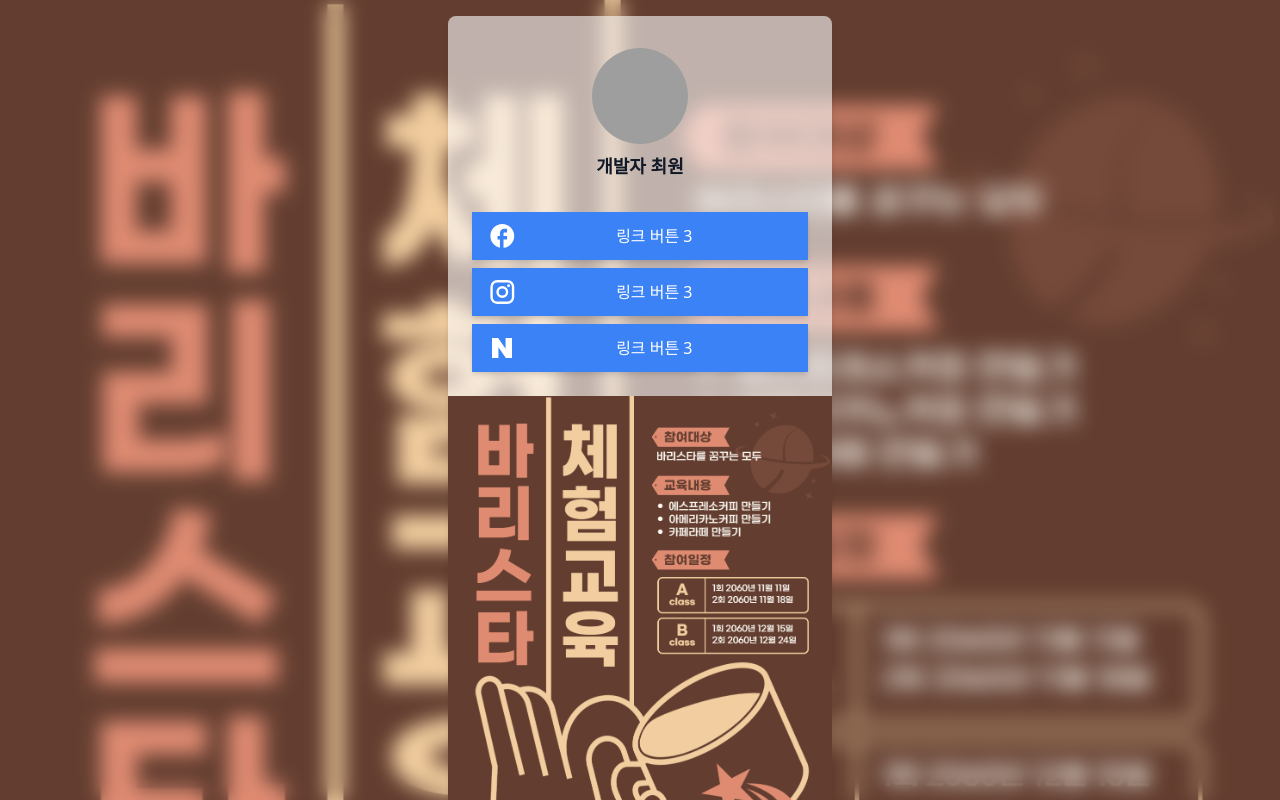
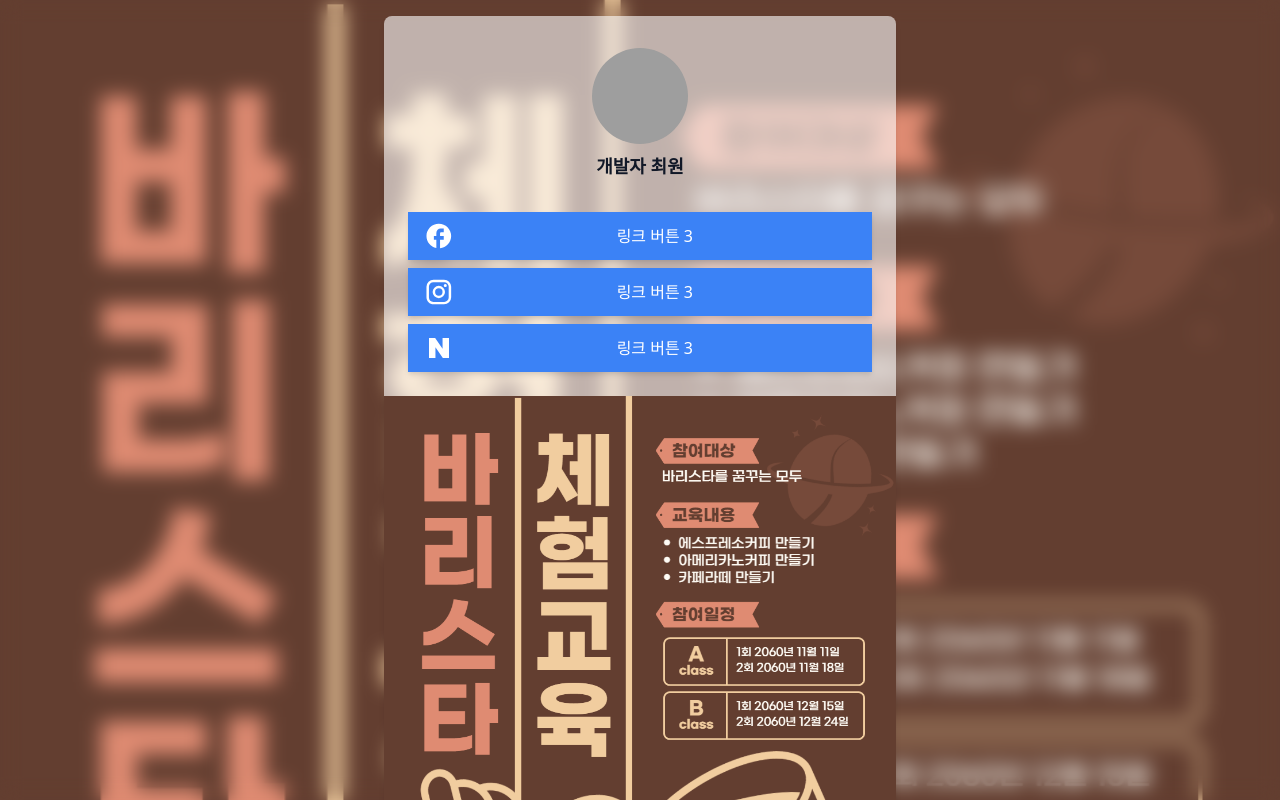
Before and after one commit to modoo-today-learn/modoo-today-learn.github.io, a plain HTML site: page index.html in a window 1280 px wide. Shown: the top 800 px of the page. Drawn offline with nearby package versions, Linux system fonts and the light colour scheme; grey boxes are pictures that could not be loaded.

Commit message:
Update index.html

```diff
--- a/index.html
+++ b/index.html
@@ -32,7 +32,7 @@
     </style>
   </head>
   <body class="bg-cover bg-center blur py-4">
-    <div class="max-w-sm mx-auto py-4 bg-white rounded-lg shadow-md overflow-hidden bg-opacity-60">
+    <div class="max-w-lg mx-auto py-4 bg-white rounded-lg shadow-md overflow-hidden bg-opacity-60">
       <div class="flex flex-col items-center justify-center px-6 py-4">
         <img class="h-24 w-24 rounded-full object-cover" src="https://source.unsplash.com/50x50/?profilepicture" alt="프로필 사진">
         <h2 class="mt-2 text-lg font-semibold text-gray-900">개발자 최원</h2>
```
